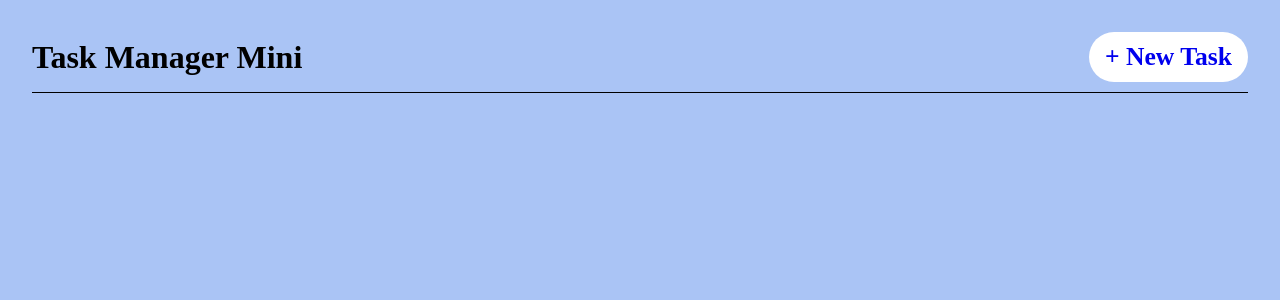
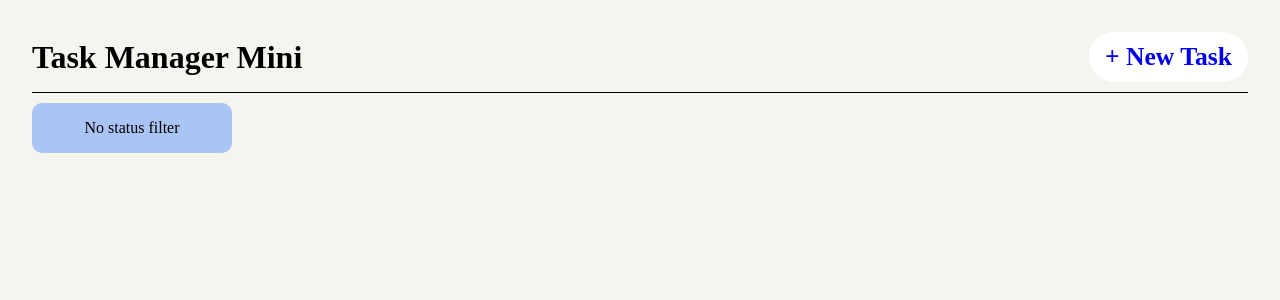
Before and after one commit to NguyenChiThuan0509/365-EJSC---Frontend-Intern---Task-Manager-Mini, a React (Vite) app: page / in a window 1280 px wide. Shown: the top 300 px of the page. Built offline with nearby package versions, Linux system fonts and the light colour scheme.

Commit message:
change color background

```diff
--- a/src/App.tsx
+++ b/src/App.tsx
@@ -1,14 +1,15 @@
-
 function App() {
   return (
     <div className="container">
       <div className="header">
-        <h1>Task Manager Mini</h1>
+        <div>
+          <h1>Task Manager Mini</h1>
+        </div>
         <div className="btn">
           <a href="!#">+ New Task</a>
         </div>
       </div>
-      {/* <div className="status">No status filter</div> */}
+      <div className="status">No status filter</div>
     </div>
   );
 }
--- a/src/index.css
+++ b/src/index.css
@@ -17,7 +17,7 @@
 }
 
 html {
-  background: #aac4f5;
+  background: #f5f5f0;
 }
 
 .container .header {
@@ -57,5 +57,5 @@ html {
   width: 200px;
   height: 50px;
   border-radius: 10px;
-  background: #11c5bc;
+  background: #aac4f5;
 }
```
